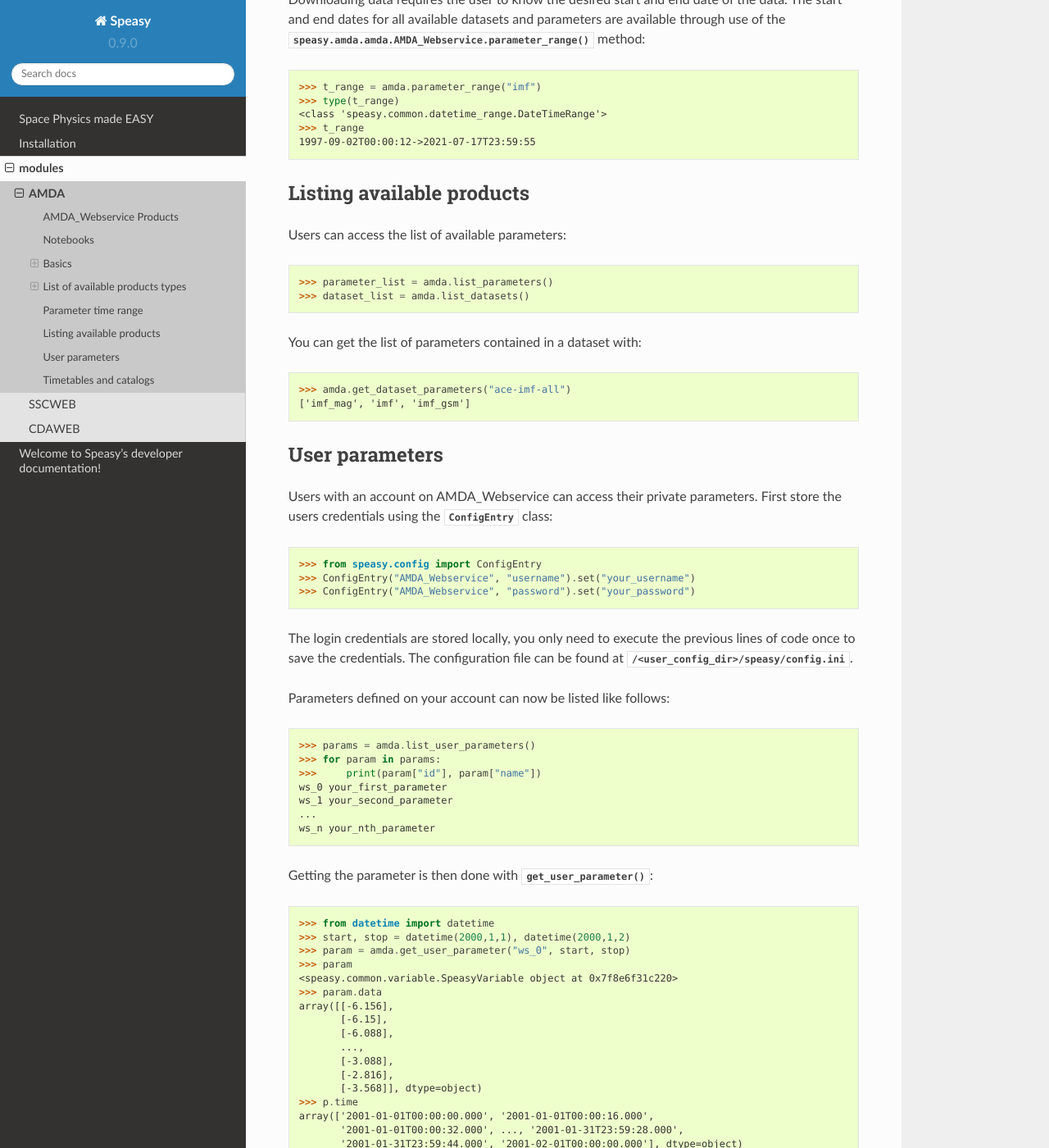
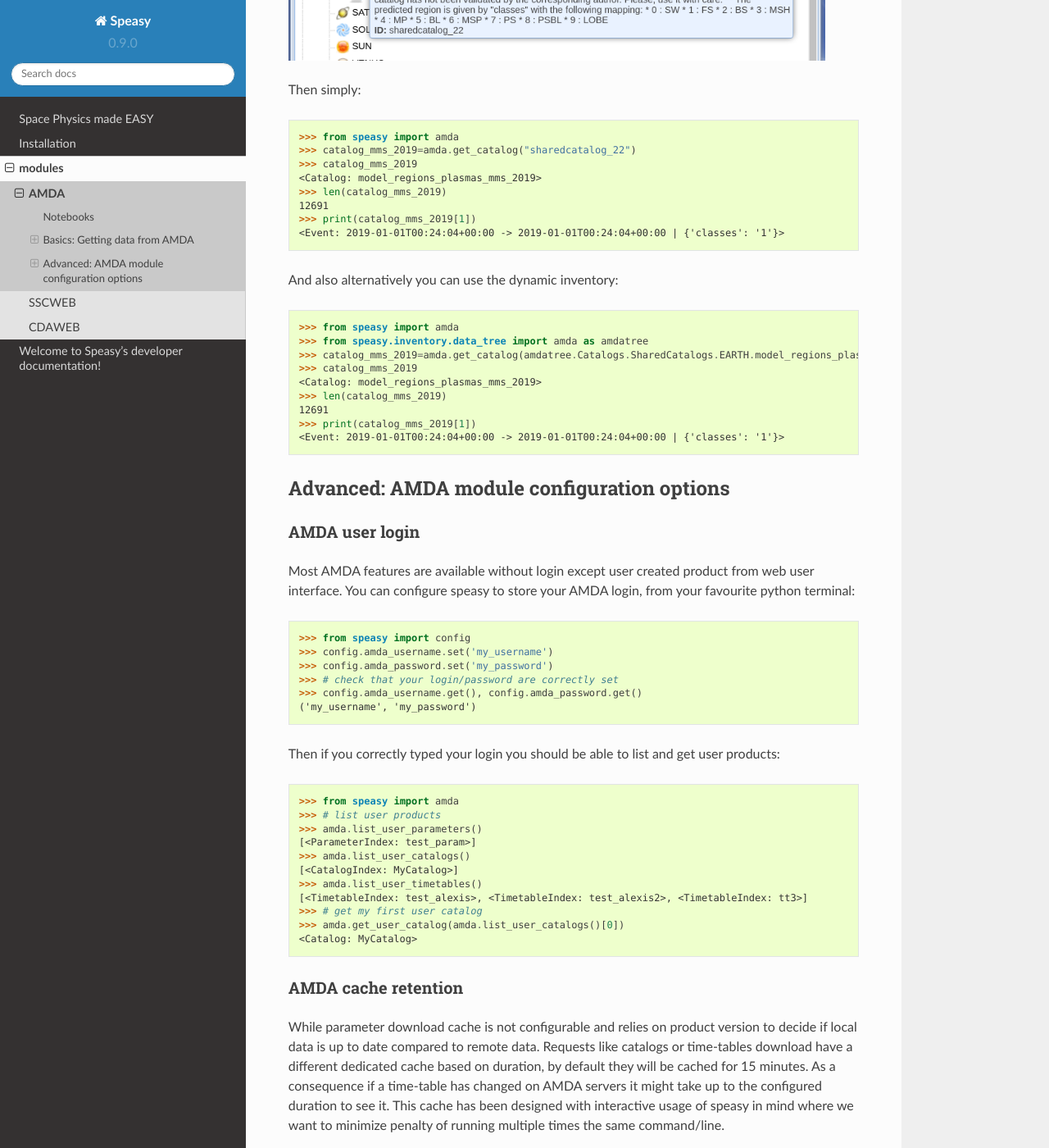
Before and after one commit to SciQLop/speasy, a Sphinx documentation site: the page built from docs/user/amda/amda.rst, in a window 1280 px wide and 1400 px high, scrolled down 3422 px. Shown: the whole window at 82% size. Built offline with Sphinx 7.4.7 and the Read the Docs theme 2.0.0, drawn with Linux system fonts in a browser that asks for light colours; pages that are not in the unit, such as notebooks, are missing from menus; some of the changed text lies outside the part shown.

```diff
--- a/docs/user/amda/amda.rst
+++ b/docs/user/amda/amda.rst
@@ -4,21 +4,14 @@
 .. toctree::
    :maxdepth: 1
 
-   amda_products
    amda_notebooks
 
-AMDA is one of the main data providers that speasy handles. Most products are either available using directly the AMDA module or using :meth:`speasy.get_data()`.
+`AMDA <http://amda.irap.omp.eu/>`_ is one of the main data providers handled by speasy. Most products are either available using directly the AMDA module or using :meth:`speasy.get_data()`.
 The following documentation will focus on AMDA module specific usage.
 
-All examples assumes that you imported AMDA module like this:
 
-    >>> from speasy import amda
-
-Basics
-------
-
-Getting data from AMDA
-^^^^^^^^^^^^^^^^^^^^^^
+Basics: Getting data from AMDA
+------------------------------
 
 `AMDA <http://amda.irap.omp.eu/>`_ distributes several products such as Parameters, user Parameters, Datasets, Timetables, user Timetables, Catalogs
 and user Catalogs. Speasy makes them accessible thanks to this module with :meth:`~speasy.webservices.amda.ws.AMDA_Webservice.get_data()`
@@ -40,9 +33,15 @@
     - **get** methods retrieve the given product from AMDA server, they takes at least the product identifier and time range for time series
     - **list** methods list available products of a given type on AMDA, they return a list of indexes that can be passed to a **get** method
 
+Parameters
+^^^^^^^^^^
+
 Let's start with a simple example, we want to download the first parameter available on AMDA:
 
+    >>> from speasy import amda
     >>> first_param_index=amda.list_parameters()[0]
+    >>> print(first_param_index)
+    <ParameterIndex: |b|>
     >>> first_param=amda.get_parameter(first_param_index, "2018-01-01", "2018-01-02")
     >>> first_param.columns
     ['imf_mag']
@@ -51,7 +50,7 @@
 
 Usually you already know which product you want to download, two scenarios are available:
 
-1. You are an AMDA web interface user, so you want some specific product from AMDA Workspace. You need first to get your product id,
+1. You are an `AMDA <http://amda.irap.omp.eu/>`_ web interface user, so you want some specific product from AMDA Workspace. You need first to get your product id,
 you will find the id from the tooltip while hovering any product (Dataset, Parameter, Timetable or Catalog):
 
 .. image:: images/AMDA_param_id.png
@@ -60,6 +59,7 @@
 
 Then simply:
 
+    >>> from speasy import amda
     >>> mms4_fgm_btot=amda.get_parameter('mms4_b_tot', "2018-01-01", "2018-01-02")
     >>> mms4_fgm_btot.columns
     ['mms4_b_tot']
@@ -70,6 +70,7 @@
 the following example, we alias AMDA data tree as amdatree, note that Python completion works and you will be able to discover
 AMDA products directly from your Python terminal or notebook:
 
+    >>> from speasy import amda
     >>> from speasy.inventory.data_tree import amda as amdatree
     >>> mms4_fgm_btot=amda.get_parameter(amdatree.Parameters.MMS.MMS4.FGM.mms4_fgm_srvy.mms4_b_tot, "2018-01-01", "2018-01-02")
     >>> mms4_fgm_btot.columns
@@ -77,143 +78,118 @@
     >>> len(mms4_fgm_btot.time)
     986745
 
+See :meth:`~speasy.webservices.amda.ws.AMDA_Webservice.get_parameter()` or :meth:`~speasy.webservices.amda.ws.AMDA_Webservice.get_data()` for more details.
 
 
-List of available products types
---------------------------------
+Catalogs and TimeTables
+^^^^^^^^^^^^^^^^^^^^^^^
 
-Parameters
-^^^^^^^^^^
+Downloading Catalogs and TimeTables from `AMDA <http://amda.irap.omp.eu/>`_ is similar to Parameters. For example let's
+assume you want to download the first available catalog:
+
+    >>> from speasy import amda
+    >>> first_catalog_index=amda.list_catalogs()[0]
+    >>> print(first_catalog_index)
+    <CatalogIndex: model_regions_plasmas_mms_2019>
+    >>> first_catalog=amda.get_catalog(first_catalog_index)
+    >>> first_catalog
+    <Catalog: model_regions_plasmas_mms_2019>
+    >>> len(first_catalog)
+    12691
+    >>> print(first_catalog[1])
+    <Event: 2019-01-01T00:24:04+00:00 -> 2019-01-01T00:24:04+00:00 | {'classes': '1'}>
+
+Exactly the same with a TimeTable:
+
+    >>> from speasy import amda
+    >>> first_timetable_index=amda.list_timetables()[0]
+    >>> print(first_timetable_index)
+    <TimetableIndex: FTE_c1>
+    >>> first_timetable=amda.get_timetable(first_timetable_index)
+    >>> first_timetable
+    <TimeTable: FTE_c1>
+    >>> len(first_timetable)
+    782
+    >>> print(first_timetable[1])
+    <DateTimeRange: 2001-02-02T17:29:29+00:00 -> 2001-02-02T17:29:30+00:00>
 
 
-First import AMDA connection object::
+As with Parameters you can also use the ID found on `AMDA <http://amda.irap.omp.eu/>`_ web user interface:
+
+.. image:: images/AMDA_catalog_id.png
+   :height: 400px
+   :alt: AMDA workspace id
+
+Then simply:
 
     >>> from speasy import amda
+    >>> catalog_mms_2019=amda.get_catalog("sharedcatalog_22")
+    >>> catalog_mms_2019
+    <Catalog: model_regions_plasmas_mms_2019>
+    >>> len(catalog_mms_2019)
+    12691
+    >>> print(catalog_mms_2019[1])
+    <Event: 2019-01-01T00:24:04+00:00 -> 2019-01-01T00:24:04+00:00 | {'classes': '1'}>
 
-Downloading the data is done by using the :meth:`speasy.webservices.amda.ws.AMDA_Webservice.get_data()` or :meth:`speasy.webservices.amda.ws.AMDA_Webservice.get_parameter()` methods. For example
-getting `imf` data between 2000-01-01 and 2000-02-01::
+And also alternatively you can use the dynamic inventory:
 
-    >>> parameter = amda.get_data("imf", datetime.datetime(2000,1,1), datetime.datetime(2000,2,1))
-    >>> parameter
-    <speasy.common.variable.SpeasyVariable object at 0x7f6c3b847bd0>
-
-The resulting data is stored in a :class:`speasy.common.variable.SpeasyVariable` object.
-
-The parameters data is stored as a `numpy.ndarray` object::
-
-    >>> type(parameter.data)
-    <class 'numpy.ndarray'>
-    >>> parameter.data
-    array([[-3.432, -3.174,  5.714],
-           [-3.407, -2.763,  5.72 ],
-           [-4.38 , -1.437,  5.2  ],
-           ...,
-           [-4.435,  0.31 , -0.27 ],
-           [-4.413,  0.141, -0.247],
-           [-4.335,  0.087, -0.323]])
-
-It is also possible to get all the parameters contained in a given dataset using the :meth:`speasy.amda.amda.AMDA_Webservice.get_dataset()` method which returns a list of :class:`speasy.common.variable.SpeasyVariable` objects::
-
-    >>> amda.get_dataset("ace-imf-all", datetime.datetime(2000,1,1), datetime.datetime(2000,2,1))
-    [<speasy.common.variable.SpeasyVariable object at 0x7f79fa8f3720>, <speasy.common.variable.SpeasyVariable object at 0x7f79fa8fb950>, <speasy.common.variable.SpeasyVariable object at 0x7f79fa859540>]
+    >>> from speasy import amda
+    >>> from speasy.inventory.data_tree import amda as amdatree
+    >>> catalog_mms_2019=amda.get_catalog(amdatree.Catalogs.SharedCatalogs.EARTH.model_regions_plasmas_mms_2019)
+    >>> catalog_mms_2019
+    <Catalog: model_regions_plasmas_mms_2019>
+    >>> len(catalog_mms_2019)
+    12691
+    >>> print(catalog_mms_2019[1])
+    <Event: 2019-01-01T00:24:04+00:00 -> 2019-01-01T00:24:04+00:00 | {'classes': '1'}>
 
 
-Parameter time range
---------------------
+Advanced: AMDA module configuration options
+-------------------------------------------
 
-Downloading data requires the user to know the desired start and end date of the data. The start and
-end dates for all available datasets and parameters are available through use of the
-:meth:`speasy.amda.amda.AMDA_Webservice.parameter_range()` method::
+AMDA user login
+^^^^^^^^^^^^^^^
 
-    >>> t_range = amda.parameter_range("imf")
-    >>> type(t_range)
-    <class 'speasy.common.datetime_range.DateTimeRange'>
-    >>> t_range
-    1997-09-02T00:00:12->2021-07-17T23:59:55
+Most AMDA features are available without login except user created product from web user interface. You can configure
+speasy to store your AMDA login, from your favourite python terminal:
+
+    >>> from speasy import config
+    >>> config.amda_username.set('my_username') # doctest: +SKIP
+    >>> config.amda_password.set('my_password') # doctest: +SKIP
+    >>> # check that your login/password are correctly set
+    >>> config.amda_username.get(), config.amda_password.get() # doctest: +SKIP
+    ('my_username', 'my_password')
 
 
-Listing available products
---------------------------
+Then if you correctly typed your login you should be able to list and get user products:
 
-Users can access the list of available parameters::
-
-   >>> parameter_list = amda.list_parameters()
-   >>> dataset_list = amda.list_datasets()
-
-You can get the list of parameters contained in a dataset with::
-
-   >>> amda.get_dataset_parameters("ace-imf-all")
-   ['imf_mag', 'imf', 'imf_gsm']
+    >>> from speasy import amda
+    >>> # list user products
+    >>> amda.list_user_parameters()
+    [<ParameterIndex: test_param>]
+    >>> amda.list_user_catalogs()
+    [<CatalogIndex: MyCatalog>]
+    >>> amda.list_user_timetables()
+    [<TimetableIndex: test_alexis>, <TimetableIndex: test_alexis2>, <TimetableIndex: tt3>]
+    >>> # get my first user catalog
+    >>> amda.get_user_catalog(amda.list_user_catalogs()[0])
+    <Catalog: MyCatalog>
 
 
-User parameters
----------------
+AMDA cache retention
+^^^^^^^^^^^^^^^^^^^^
 
-Users with an account on AMDA_Webservice can access their private parameters. First store the users credentials
-using the :class:`~speasy.config.ConfigEntry` class::
+While parameter download cache is not configurable and relies on product version to decide if local data is up to date
+compared to remote data. Requests like catalogs or time-tables download have a different dedicated cache
+based on duration, by default they will be cached for 15 minutes. As a consequence if a time-table has changed on AMDA servers
+it might take up to the configured duration to see it.
+This cache has been designed with interactive usage of speasy in mind where we want to minimize penalty of running
+multiple times the same command/line.
 
-   >>> from speasy.config import ConfigEntry
-   >>> ConfigEntry("AMDA_Webservice", "username").set("your_username")
-   >>> ConfigEntry("AMDA_Webservice", "password").set("your_password")
+To change this cache duration value:
 
-The login credentials are stored locally, you only need to execute the previous lines of code once
-to save the credentials. The configuration file can be found at :data:`/<user_config_dir>/speasy/config.ini`.
-
-Parameters defined on your account can now be listed like follows::
-
-   >>> params = amda.list_user_parameters()
-   >>> for param in params:
-   >>>     print(param["id"], param["name"])
-   ws_0 your_first_parameter
-   ws_1 your_second_parameter
-   ...
-   ws_n your_nth_parameter
-
-Getting the parameter is then done with :meth:`~speasy.amda.amda.AMDA_Webservice.get_user_parameter()`::
-
-   >>> from datetime import datetime
-   >>> start, stop = datetime(2000,1,1), datetime(2000,1,2)
-   >>> param = amda.get_user_parameter("ws_0", start, stop)
-   >>> param
-   <speasy.common.variable.SpeasyVariable object at 0x7f8e6f31c220>
-   >>> param.data
-   array([[-6.156],
-          [-6.15],
-          [-6.088],
-          ...,
-          [-3.088],
-          [-2.816],
-          [-3.568]], dtype=object)
-   >>> p.time
-   array(['2001-01-01T00:00:00.000', '2001-01-01T00:00:16.000',
-          '2001-01-01T00:00:32.000', ..., '2001-01-31T23:59:28.000',
-          '2001-01-31T23:59:44.000', '2001-02-01T00:00:00.000'], dtype=object)
-
-See :meth:`~speasy.amda.amda.AMDA_Webservice.list_user_parameters()` for a list of user parameter attributes.
-
-Calling :meth:`~speasy.amda.amda.AMDA_Webservice.list_user_parameters()` or :meth:`~speasy.amda.amda.AMDA_Webservice.get_user_parameter()` will raise an :class:`~speasy.config.exception.UndefinedConfigEntry` exception if the
-credentials could not be found::
-
-   raise UndefinedConfigEntry(key1=self.key1, key2=self.key2, default=self.default)
-
-Timetables and catalogs
------------------------
-
-The methods :meth:`~speasy.amda.amda.AMDA_Webservice.get_timetable` and :meth:`~speasy.amda.amda.AMDA_Webservice.get_catalog` allow you to download one of many timetables and catalogs available on AMDA_Webservice. Listing the publicly
-available products is achieved through using the :meth:`~speasy.amda.amda.AMDA_Webservice.list_timetables` and :meth:`~speasy.amda.amda.AMDA_Webservice.list_catalogs` to list products by ID::
-
-   >>> for ttid in amda.list_timetables():
-   >>>     print(ttid)
-   sharedtimeTable_0
-   ...
-   sharedtimeTable_130
-
-You can get more information about the timetables and catalogs through the :data:`amda.timetable` and :data:`amda.catalog` attributes. These attributes are dictionaries indexed by the ID of their
-respective products::
-
-    >>> for ttid in amda.timetable:
-    >>>     print(amda.timetable[ttid])
-    {'xml:id': 'sharedtimeTable_139', 'id': 'sharedtimeTable_139', 'name': 'MMS_Burst_Mode_2021July', 'created': '2020-08-26T00:00:55', 'modified': '1970-01-01T00:00:00', 'surveyStart': '2021-07-01T00:03:43', 'surveyStop': '2021-07-25T13:51:53', 'contact': 'MMS_Burst_Mode_2021July', 'description': 'Time intervals for which MMS burst mode data are available. source: http://mmsburst.sr.unh.edu/', 'history': '', 'nbIntervals': '441', 'sharedBy': 'AMDA_Webservice', 'sharedDate': '2021-08-02T03:25:05+00:00', 'folder': 'MMS_BURST_MODE_timeTable', 'timeTable': 'sharedtimeTable_139'}
-    ...
-
-For a description of the :data:`timetable` and :data:`catalog` attributes see the :class:`~speasy.amda.amda.AMDA_Webservice` class documentation.
+    >>> from speasy import config
+    >>> # set cache duration to 900 seconds
+    >>> config.amda_user_cache_retention.set('900')
+    >>> config.amda_user_cache_retention.get()
+    '900'
```
Also changed, not shown: docs/user/amda/amda_catalogs.rst (deleted, +0 -21 lines), docs/user/amda/amda_datasets.rst (deleted, +0 -21 lines), docs/user/amda/amda_parameters.rst (deleted, +0 -16 lines), docs/user/amda/amda_products.rst (deleted, +0 -13 lines), docs/user/amda/amda_timetables.rst (deleted, +0 -16 lines), speasy/core/cache/version.py (+55 -2 lines), docs/user/amda/images/AMDA_catalog_id.png (added), 7 other files.
